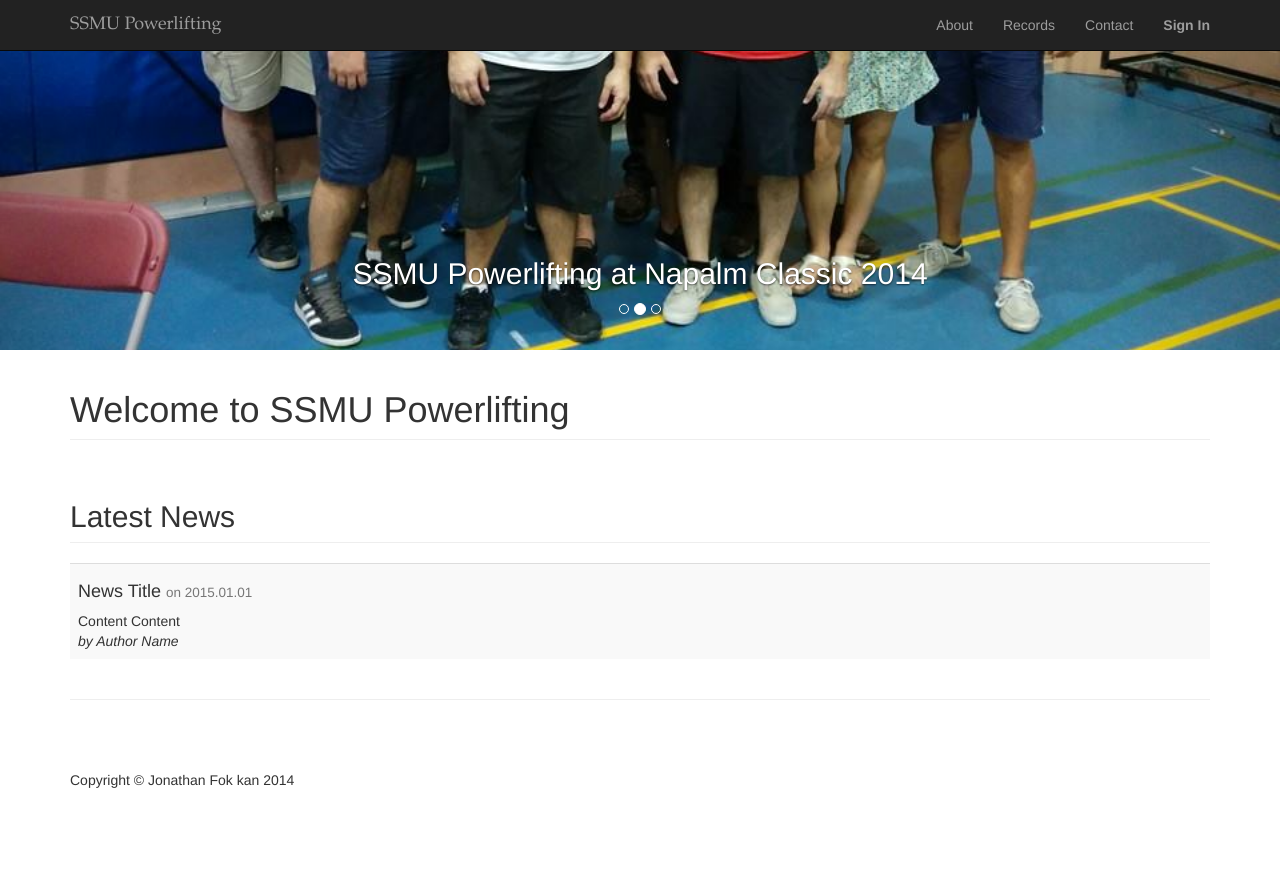
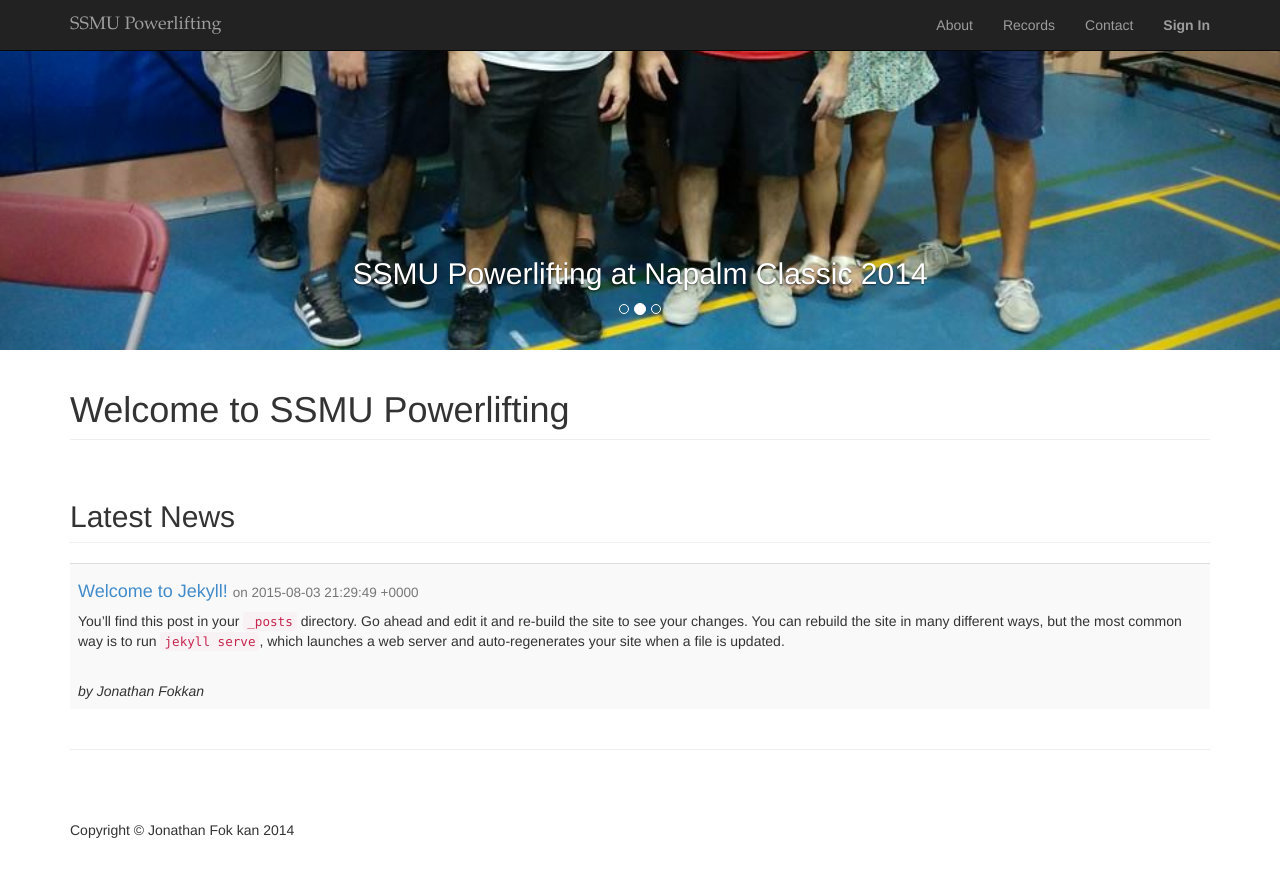
Before and after one commit to ssmu-powerlifting/ssmu-powerlifting.github.io, a Jekyll site: the page built from _pages/index.html, in a window 1280 px wide and 900 px high, scrolled down 465 px. Shown: the top 877 px of the window. Built offline with Jekyll 4.4.1, drawn with Linux system fonts in a browser that asks for light colours; nearby versions of some CDN libraries; before the commit the page ends 1315 px from its top, so only the background shows below that.

Commit message:
Feature: Added posts to index.html and updated post layout
TODO:
Add post content from old website to new

```diff
--- a/_layouts/post.html
+++ b/_layouts/post.html
@@ -1,6 +1,7 @@
 ---
 layout: default
 ---
+<div class="container">
     <div class="post">
 
         <header class="post-header">
@@ -13,3 +14,4 @@ layout: default
         </article>
 
     </div>
+</div>
--- a/_pages/index.html
+++ b/_pages/index.html
@@ -61,14 +61,16 @@ permalink: /
 
             <table class="table table-striped table-hover">
                 <tbody>
+                    {% for post in site.posts %}
                     <tr>
                 	<td>
-                				<h4>News Title <small>on 2015.01.01</small></h4>
-                                                Content Content
+                	    <h4><a href="{{ post.url }}">{{ post.title }}</a> <small>on {{ post.date }}</small></h4>
+                            {{ post.excerpt }}
                 	    <br>
-                				<i>by Author Name</i>
+                	    <i>by {{ post.author }}</i>
                 	</td>
                     </tr>
+                    {% endfor %}
                 </tbody>
             </table>
             <!-- /.table -->
--- a/_posts/2015-08-03-welcome-to-jekyll.markdown
+++ b/_posts/2015-08-03-welcome-to-jekyll.markdown
@@ -2,6 +2,7 @@
 layout: post
 title:  "Welcome to Jekyll!"
 date:   2015-08-03 21:29:49
+author: Jonathan Fokkan
 categories: jekyll update
 ---
 You’ll find this post in your `_posts` directory. Go ahead and edit it and re-build the site to see your changes. You can rebuild the site in many different ways, but the most common way is to run `jekyll serve`, which launches a web server and auto-regenerates your site when a file is updated.
```
Lines whose indentation alone changed are shown as unchanged.
